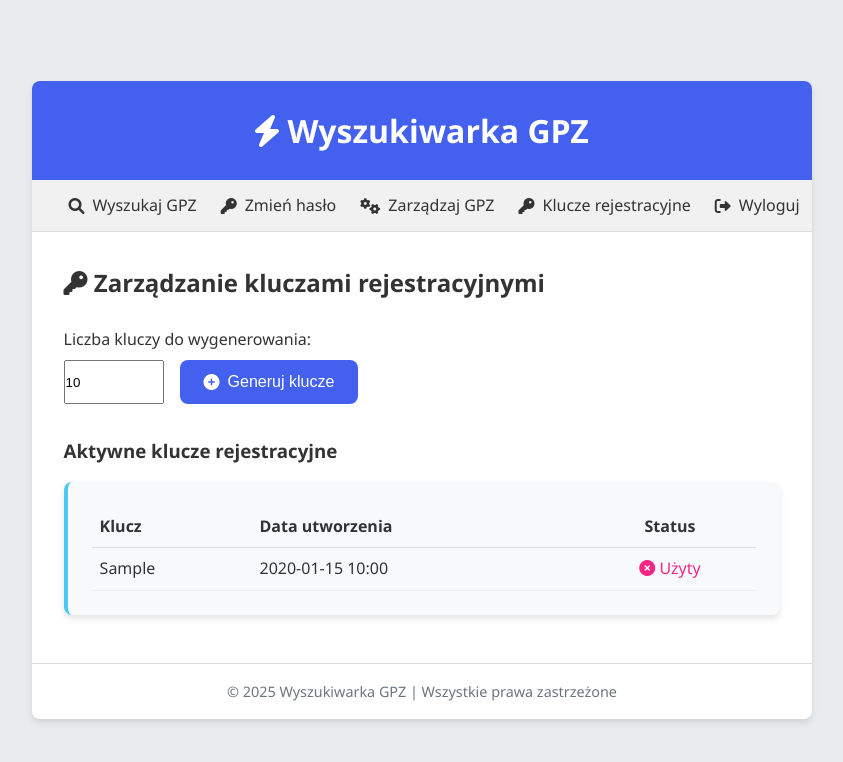
After one commit to kjurkiew/searchGPZ, a Flask app: page /admin/keys in a window 1280 px wide. The commit adds this page. Shown: the top 762 px of the page, without its empty margins (218-1061 px from the left). Run offline with Flask 3, Linux system fonts and the light colour scheme; a user stored in the database is signed in; tables that the repository leaves empty hold one stand-in row (values such as "Sample post").

Commit message:
feat(auth): add password change & one-time registration keys
- Implemented password change functionality for logged-in users
- Added one-time registration keys system for admin-generated user registration
- Created RegistrationKey model for managing registration keys
- Updated the registration form to require a valid one-time key
- Developed an admin panel for generating and managing keys
- Implemented password change form and route for authenticated users
- Updated navigation menu to include new authentication features

```diff
--- a/app.py
+++ b/app.py
@@ -10,6 +10,9 @@ import pandas as pd
 from functools import wraps
 from datetime import datetime, timedelta
 import re
+import secrets
+import string
+from datetime import datetime
 
 app = Flask(__name__)
 app.config['SECRET_KEY'] = os.environ.get('SECRET_KEY', 'tajny-klucz-aplikacji')
@@ -48,6 +51,17 @@ class UserQueries(db.Model):
     __table_args__ = (
         db.UniqueConstraint('user_id', 'month', name='unique_user_month'),
     )
+
+# Model dla kluczy rejestracyjnych
+class RegistrationKey(db.Model):
+    id = db.Column(db.Integer, primary_key=True)
+    key = db.Column(db.String(16), unique=True, nullable=False)
+    created_at = db.Column(db.DateTime, default=datetime.utcnow)
+    used = db.Column(db.Boolean, default=False)
+    used_by = db.Column(db.Integer, db.ForeignKey('user.id'), nullable=True)
+
+    def __repr__(self):
+        return f'<RegistrationKey {self.key}>'
 
 # Funkcja do wczytania danych GPZ z pliku CSV
 def load_gpz_data():
@@ -221,18 +235,32 @@ def register():
     if request.method == 'POST':
         username = request.form.get('username')
         password = request.form.get('password')
+        password_confirm = request.form.get('password_confirm')
+        registration_key = request.form.get('registration_key')
 
         # Walidacja danych wejściowych
-        if not username or not password:
+        if not username or not password or not password_confirm or not registration_key:
             flash('Proszę wypełnić wszystkie pola.')
+            return render_template('register.html')
+
+        # Sprawdzenie hasła
+        if password != password_confirm:
+            flash('Hasła nie pasują do siebie.')
             return render_template('register.html')
 
         # Usunięcie potencjalnie niebezpiecznych znaków
         username = re.sub(r'[<>\'";]', '', username)
+        registration_key = re.sub(r'[<>\'";]', '', registration_key)
 
         # Sprawdzenie długości nazwy użytkownika
         if len(username) < 3 or len(username) > 50:
             flash('Nazwa użytkownika musi mieć od 3 do 50 znaków.')
+            return render_template('register.html')
+
+        # Sprawdzenie, czy klucz rejestracyjny jest ważny
+        key = RegistrationKey.query.filter_by(key=registration_key, used=False).first()
+        if not key:
+            flash('Nieprawidłowy lub już wykorzystany klucz rejestracyjny.')
             return render_template('register.html')
 
         existing_user = User.query.filter_by(username=username).first()
@@ -244,6 +272,11 @@ def register():
                 new_user = User(username=username)
                 new_user.set_password(password)
                 db.session.add(new_user)
+
+                # Oznacz klucz jako wykorzystany
+                key.used = True
+                key.used_by = new_user.id
+
                 db.session.commit()
                 flash('Rejestracja zakończona pomyślnie. Możesz się teraz zalogować.')
                 return redirect(url_for('login'))
@@ -252,6 +285,79 @@ def register():
                 flash(f'Wystąpił błąd podczas rejestracji: {str(e)}')
 
     return render_template('register.html')
+
+# Dodaj trasę do zmiany hasła
+@app.route('/change-password', methods=['GET', 'POST'])
+@login_required
+def change_password():
+    if request.method == 'POST':
+        current_password = request.form.get('current_password')
+        new_password = request.form.get('new_password')
+        new_password_confirm = request.form.get('new_password_confirm')
+
+        # Walidacja danych wejściowych
+        if not current_password or not new_password or not new_password_confirm:
+            flash('Proszę wypełnić wszystkie pola.')
+            return render_template('change_password.html')
+
+        # Sprawdzenie, czy hasło jest poprawne
+        if not current_user.check_password(current_password):
+            flash('Aktualne hasło jest niepoprawne.')
+            return render_template('change_password.html')
+
+        # Sprawdzenie, czy nowe hasło jest takie samo w obu polach
+        if new_password != new_password_confirm:
+            flash('Nowe hasła nie pasują do siebie.')
+            return render_template('change_password.html')
+
+        # Sprawdzenie, czy nowe hasło jest inne niż stare
+        if current_password == new_password:
+            flash('Nowe hasło musi różnić się od aktualnego.')
+            return render_template('change_password.html')
+
+        try:
+            # Ustaw nowe hasło
+            current_user.set_password(new_password)
+            db.session.commit()
+            flash('Hasło zostało zmienione pomyślnie.')
+            return redirect(url_for('wyszukaj_gpz'))
+        except Exception as e:
+            db.session.rollback()
+            flash(f'Wystąpił błąd podczas zmiany hasła: {str(e)}')
+
+    return render_template('change_password.html')
+
+# Dodaj trasę do zarządzania kluczami rejestracyjnymi
+@app.route('/admin/keys', methods=['GET', 'POST'])
+@login_required
+def admin_keys():
+    # Można dodać sprawdzenie, czy użytkownik jest administratorem
+
+    if request.method == 'POST' and 'generate_keys' in request.form:
+        try:
+            key_count = int(request.form.get('key_count', 10))
+            key_count = min(max(1, key_count), 100)  # Ograniczenie do 1-100 kluczy
+
+            for _ in range(key_count):
+                # Generuj unikalny 16-znakowy klucz
+                while True:
+                    key = ''.join(secrets.choice(string.ascii_uppercase + string.digits) for _ in range(16))
+                    if not RegistrationKey.query.filter_by(key=key).first():
+                        break
+
+                new_key = RegistrationKey(key=key)
+                db.session.add(new_key)
+
+            db.session.commit()
+            flash(f'Wygenerowano {key_count} nowych kluczy rejestracyjnych.')
+        except Exception as e:
+            db.session.rollback()
+            flash(f'Wystąpił błąd podczas generowania kluczy: {str(e)}')
+
+    # Pobierz wszystkie klucze
+    keys = RegistrationKey.query.order_by(RegistrationKey.created_at.desc()).all()
+
+    return render_template('admin_keys.html', keys=keys)
 
 # Wylogowanie
 @app.route('/logout')
--- /dev/null
+++ b/templates/admin_keys.html
@@ -0,0 +1,45 @@
+{% extends "layout.html" %}
+
+{% block content %}
+    <h2><i class="fas fa-key"></i> Zarządzanie kluczami rejestracyjnymi</h2>
+
+    <div class="form-group" style="margin-top: 1.5rem;">
+        <form method="POST" action="{{ url_for('admin_keys') }}">
+            <label for="key_count">Liczba kluczy do wygenerowania:</label>
+            <div style="display: flex; gap: 1rem; margin-top: 0.5rem;">
+                <input type="number" id="key_count" name="key_count" min="1" max="100" value="10" style="width: 100px;">
+                <button type="submit" name="generate_keys"><i class="fas fa-plus-circle"></i> Generuj klucze</button>
+            </div>
+        </form>
+    </div>
+
+    <div style="margin-top: 2rem;">
+        <h3>Aktywne klucze rejestracyjne</h3>
+        <div class="result" style="margin-top: 1rem;">
+            <table style="width: 100%; border-collapse: collapse;">
+                <thead>
+                    <tr>
+                        <th style="text-align: left; padding: 0.5rem; border-bottom: 1px solid #ddd;">Klucz</th>
+                        <th style="text-align: left; padding: 0.5rem; border-bottom: 1px solid #ddd;">Data utworzenia</th>
+                        <th style="text-align: center; padding: 0.5rem; border-bottom: 1px solid #ddd;">Status</th>
+                    </tr>
+                </thead>
+                <tbody>
+                    {% for key in keys %}
+                    <tr>
+                        <td style="padding: 0.5rem; border-bottom: 1px solid #eee;">{{ key.key }}</td>
+                        <td style="padding: 0.5rem; border-bottom: 1px solid #eee;">{{ key.created_at.strftime('%Y-%m-%d %H:%M') }}</td>
+                        <td style="padding: 0.5rem; border-bottom: 1px solid #eee; text-align: center;">
+                            {% if key.used %}
+                                <span style="color: #f72585;"><i class="fas fa-times-circle"></i> Użyty</span>
+                            {% else %}
+                                <span style="color: #4cc9f0;"><i class="fas fa-check-circle"></i> Aktywny</span>
+                            {% endif %}
+                        </td>
+                    </tr>
+                    {% endfor %}
+                </tbody>
+            </table>
+        </div>
+    </div>
+{% endblock %}
--- a/templates/layout.html
+++ b/templates/layout.html
@@ -278,7 +278,9 @@
             <div class="nav">
                 {% if current_user.is_authenticated %}
                     <a href="{{ url_for('wyszukaj_gpz') }}"><i class="fas fa-search"></i> Wyszukaj GPZ</a>
+                    <a href="{{ url_for('change_password') }}"><i class="fas fa-key"></i> Zmień hasło</a>
                     <a href="{{ url_for('admin_gpz') }}"><i class="fas fa-cogs"></i> Zarządzaj GPZ</a>
+                    <a href="{{ url_for('admin_keys') }}"><i class="fas fa-key"></i> Klucze rejestracyjne</a>
                     <a href="{{ url_for('logout') }}"><i class="fas fa-sign-out-alt"></i> Wyloguj</a>
                 {% else %}
                     <a href="{{ url_for('login') }}"><i class="fas fa-sign-in-alt"></i> Zaloguj</a>
```
Also changed, not shown: templates/change_password.html (added, +24 -0 lines), templates/register.html (+8 -0 lines).
